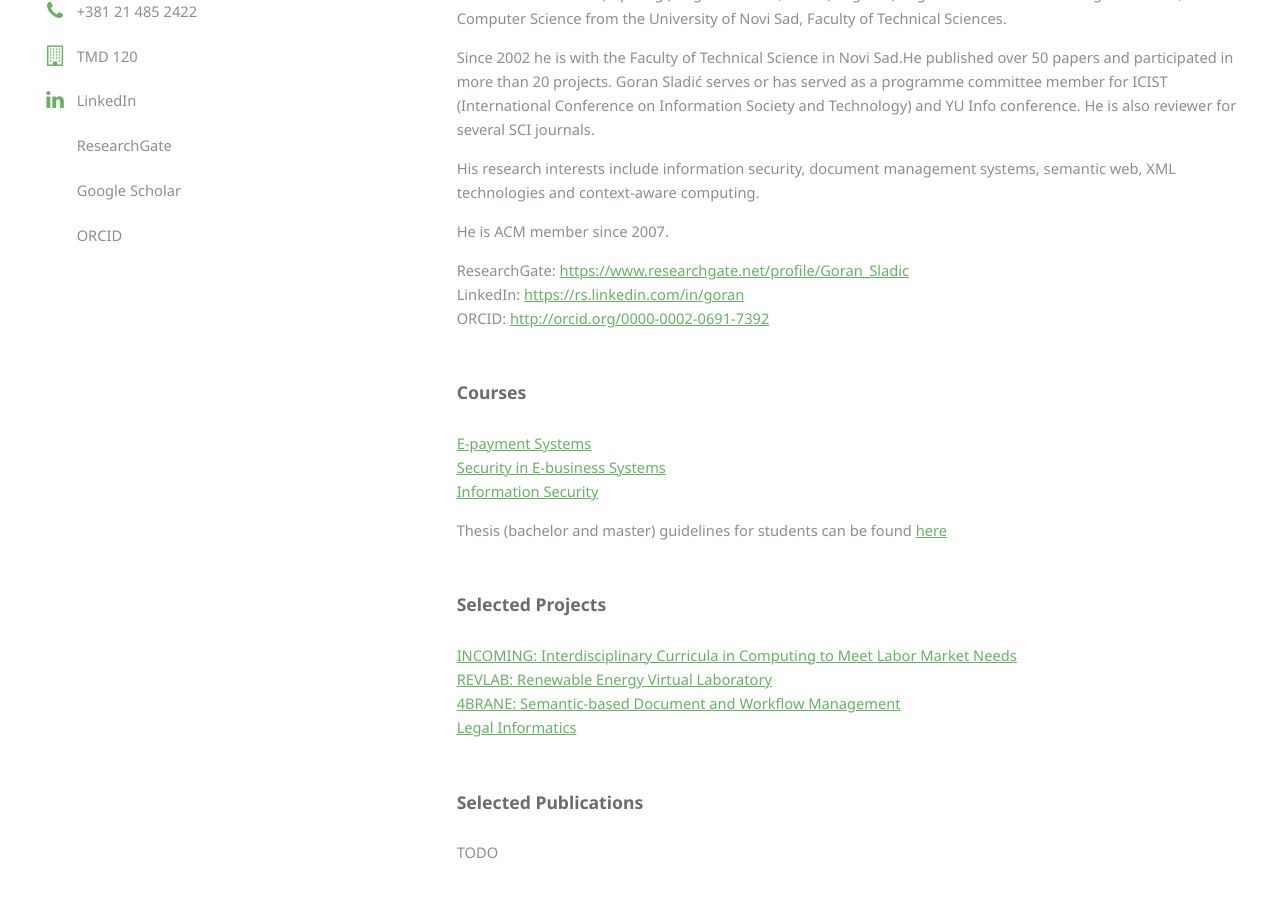
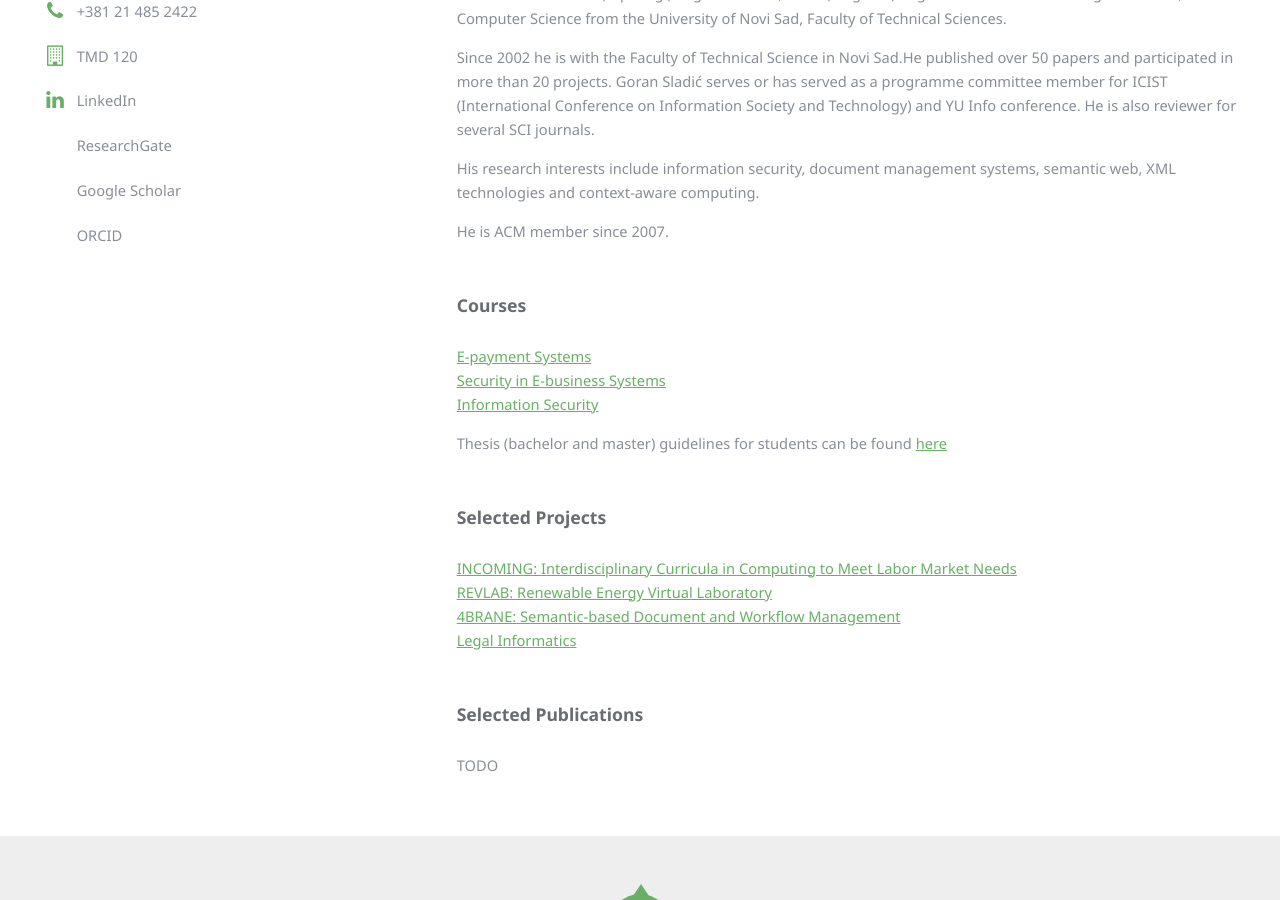
Before and after one commit to unsftn/informatika, a Jekyll site: the page built from _faculty/GoranSladic.md, in a window 1280 px wide and 900 px high, scrolled down 328 px. Built offline with Jekyll 4.4.1, drawn with Linux system fonts in a browser that asks for light colours; some of the changed lines change nothing that is shown.

Commit message:
Izmena link ova na drugs xajtove da dude kao i kod Steve

```diff
--- a/_faculty/GoranSladic.md
+++ b/_faculty/GoranSladic.md
@@ -9,6 +9,12 @@
 phone: +381 21 485 2422
 office: TMD 120
 photo: GoranSladic.jpg
+
+linkedin:  https://rs.linkedin.com/in/goran
+researchgate: https://www.researchgate.net/profile/Goran_Sladic
+orcid: http://orcid.org/0000-0002-0691-7392
+scholar: https://scholar.google.com/citations?user=kB3y49oAAAAJ&hl=en&oi=ao
+
 ---
 
 Goran Sladić is an assistant professor within the Department of Computing and Control, Faculty of Technical Sciences, University of Novi Sad since 2011.
@@ -21,9 +27,7 @@
 
 He is ACM member since 2007.
 
-ResearchGate: [https://www.researchgate.net/profile/Goran_Sladic](https://www.researchgate.net/profile/Goran_Sladic){:target="_blank"}
-LinkedIn:  [https://rs.linkedin.com/in/goran](https://rs.linkedin.com/in/goran){:target="_blank"}
-ORCID: [http://orcid.org/0000-0002-0691-7392](http://orcid.org/0000-0002-0691-7392){:target="_blank"}
+
 
 ### Courses
 
```
